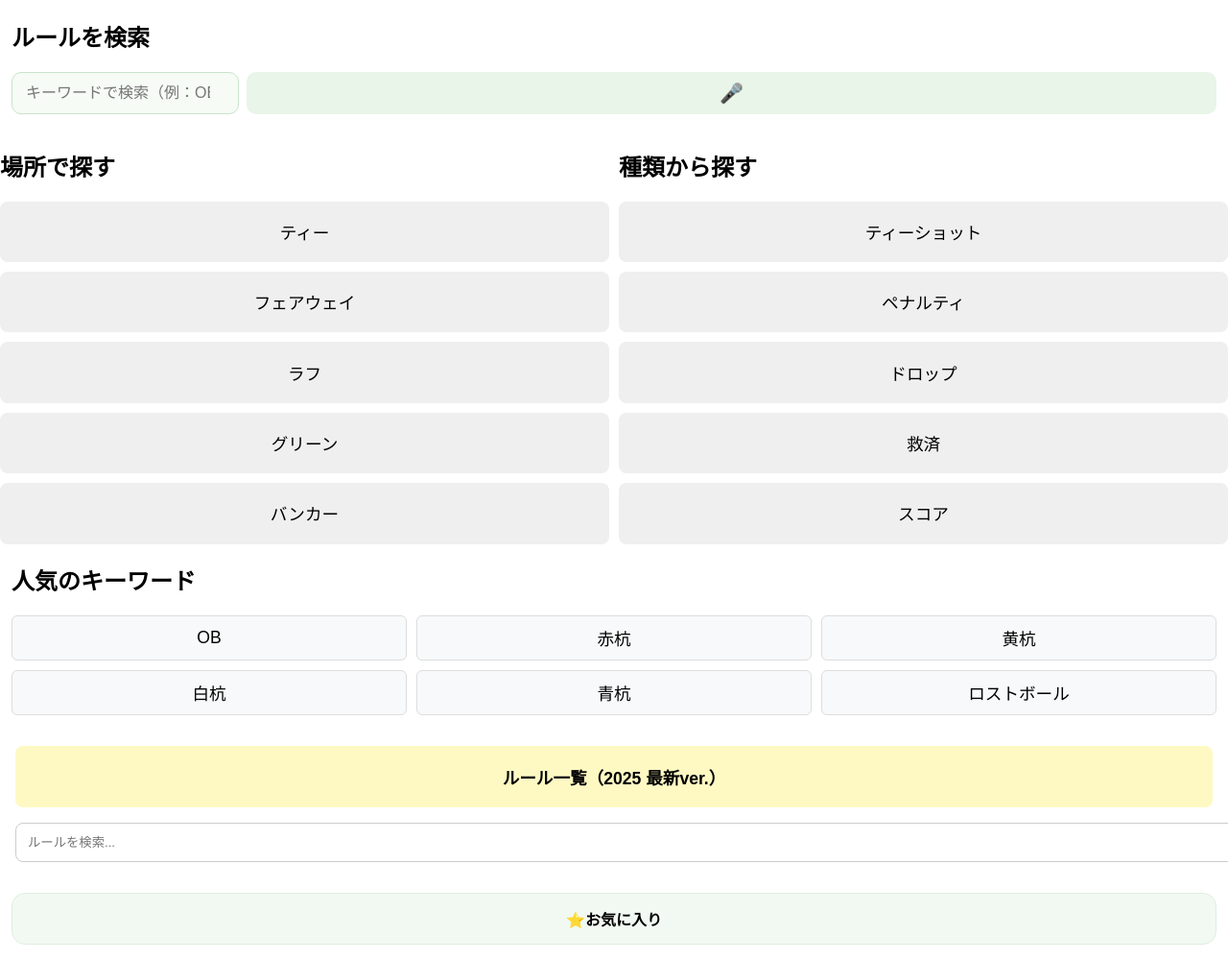
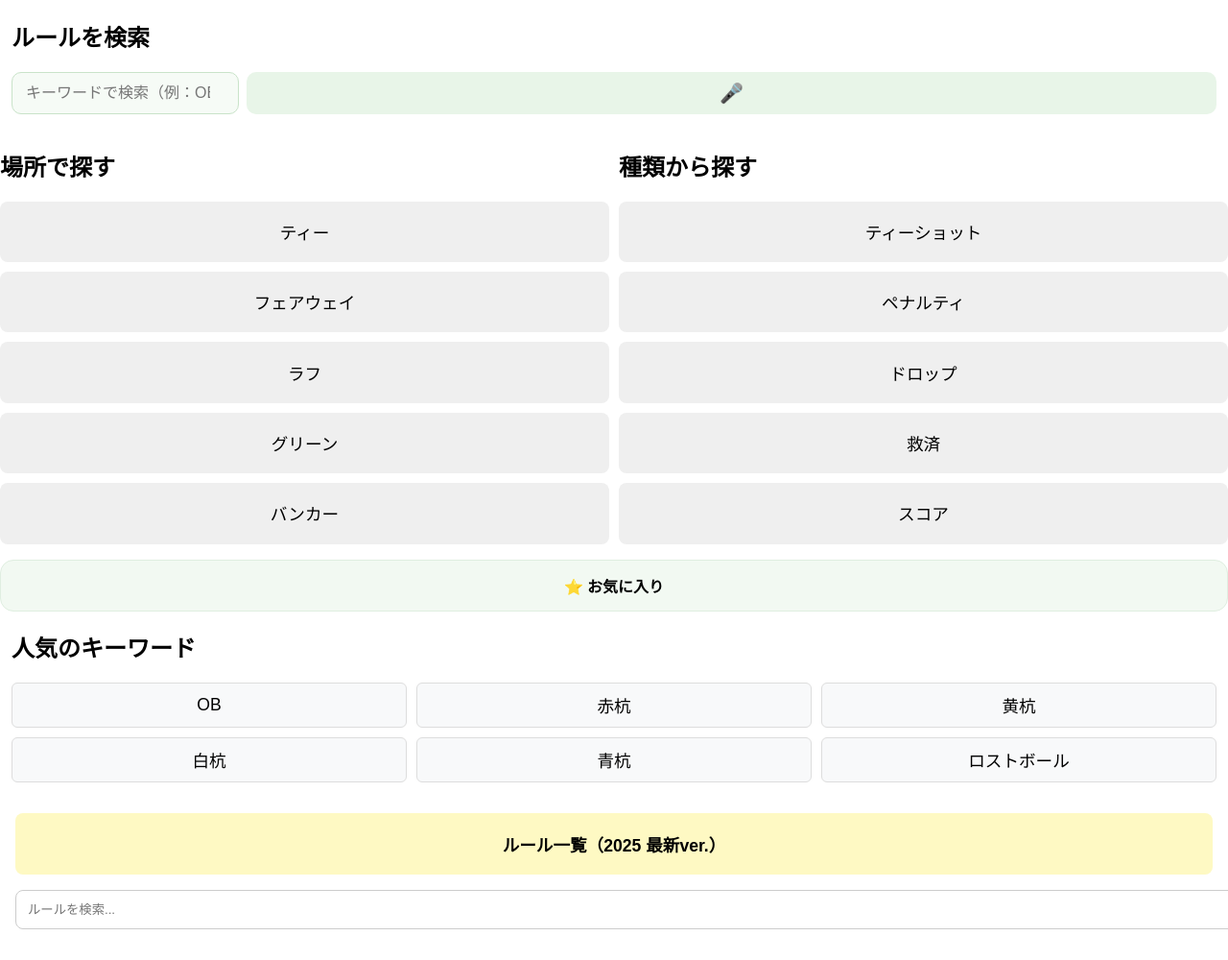
Before and after one commit to uta7770502/golf-rules, a website: page index.html in a window 1280 px wide. Shown: the whole page at 96% size. Drawn offline with nearby package versions, Linux system fonts and the light colour scheme.

Commit message:
Update index.html

```diff
--- a/index.html
+++ b/index.html
@@ -104,6 +104,9 @@
   </div>
 </div>
 
+    <section id="favorites-entry">
+  <p><a class="quick-btn fav">⭐️ お気に入り</a></p>
+</section>
 
     <section id="popular-keywords" class="home-block">
       <h2>人気のキーワード</h2>
@@ -337,11 +340,6 @@ document.querySelectorAll('.filter-section button').forEach(btn => {
 });
 </script>
 
-    <section id="favorites-entry" class="home-block">
-      <p><a class="quick-btn fav" href="favorites.html">⭐お気に入り</a></p>
-    </section>
-
-
     <script>
     (function(){
       const input = document.getElementById('search-box');
```
